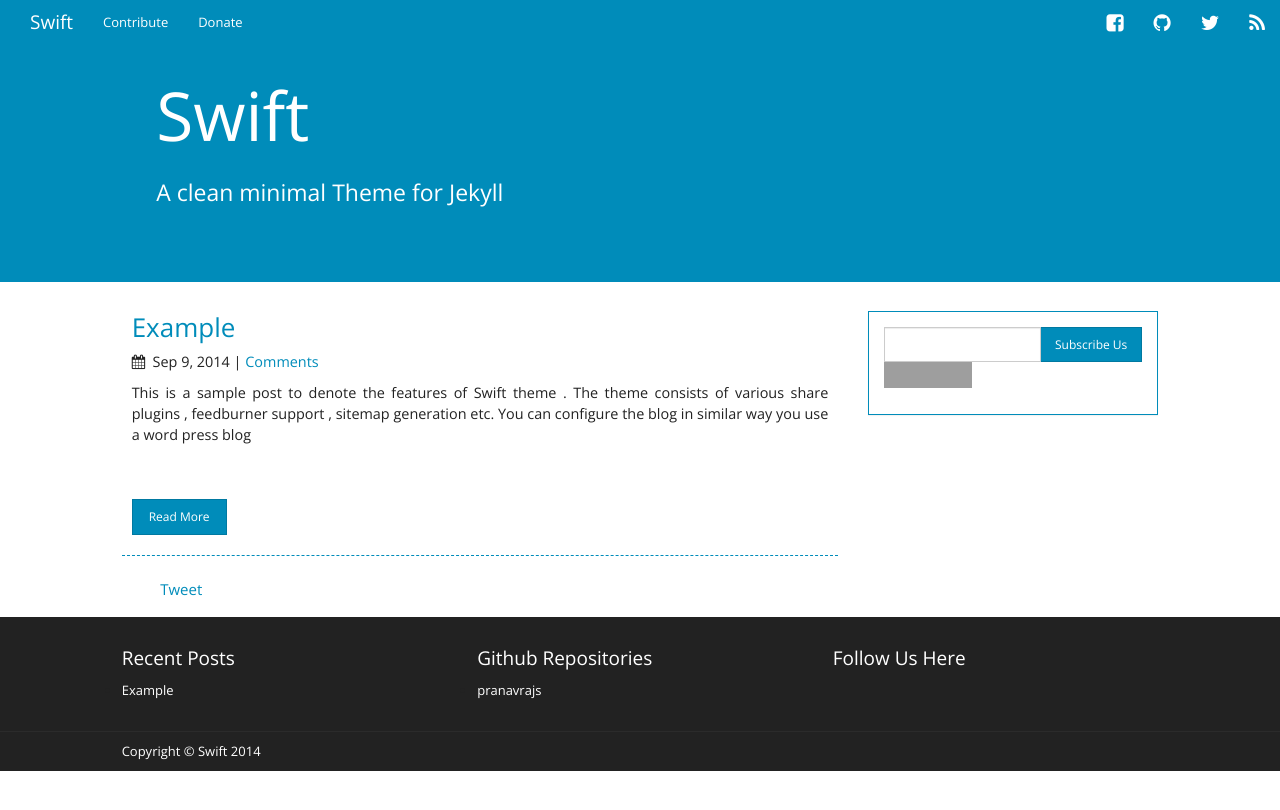
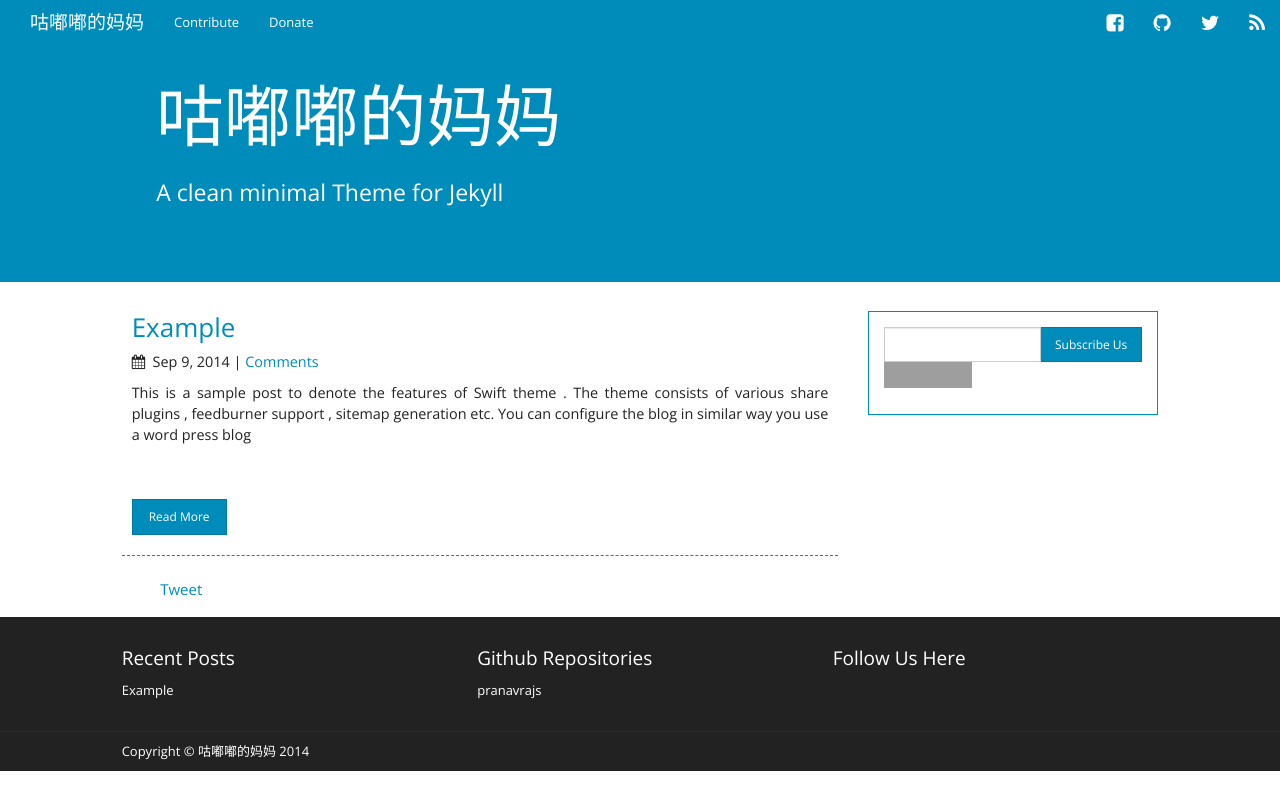
Before and after one commit to 372364996/guyuwei.io, a Jekyll site: the page built from index.html, in a window 1280 px wide. Shown: the top 810 px of the page. Built offline with Jekyll 4.4.1, drawn with Linux system fonts in a browser that asks for light colours; nearby versions of some CDN libraries; comment, search, counter and statistics services are not loaded; grey boxes are pictures that could not be loaded.

Commit message:
*更改配置

```diff
--- a/_config.yml
+++ b/_config.yml
@@ -1,8 +1,8 @@
 # Site settings
-title: Swift
+title: 咕嘟嘟的妈妈
 description: A clean minimal Theme for Jekyll
 email: pranav@maangalabs.com
-baseurl: /swift
+baseurl: /
 url: "http://pranav.maangalabs.com" # the base hostname & protocol for your site
 #favicon
 favicon: /favicon.png
```
Also changed, not shown: css/main.scss (renamed from swift/css/main.scss), favicon.png (renamed from swift/favicon.png).
